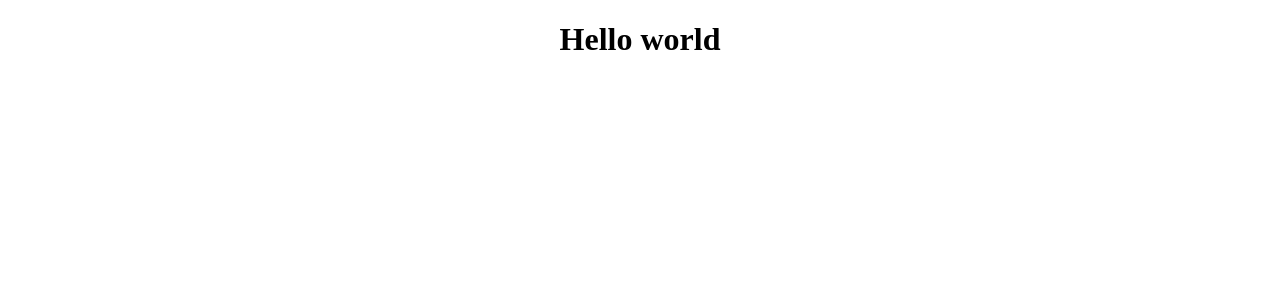
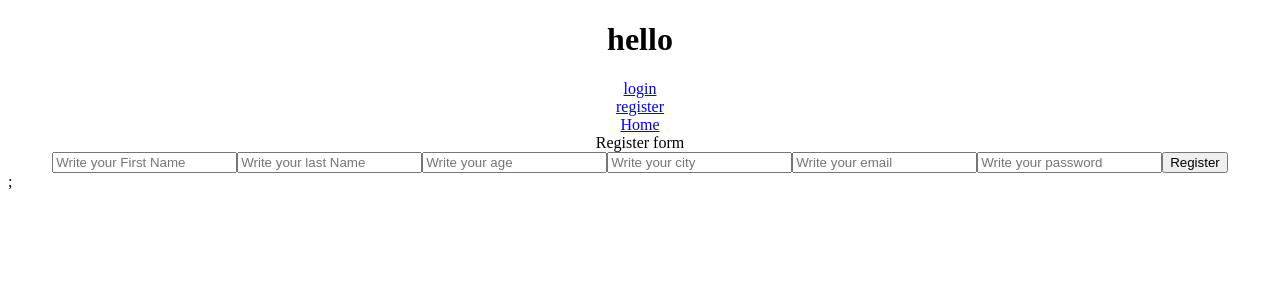
Before and after one commit to C6-WalaaRababa/MERAKI_Academy_Project_4, a React (Create React App) app in the folder frontend/: page /register in a window 1280 px wide. Shown: the top 300 px of the page. Built offline with nearby package versions, Linux system fonts and the light colour scheme.

Commit message:
ticket for register and login as user done

```diff
--- a/frontend/package.json
+++ b/frontend/package.json
@@ -6,8 +6,10 @@
     "@testing-library/jest-dom": "^5.16.5",
     "@testing-library/react": "^13.4.0",
     "@testing-library/user-event": "^13.5.0",
+    "axios": "^0.27.2",
     "react": "^18.2.0",
     "react-dom": "^18.2.0",
+    "react-router-dom": "^6.4.1",
     "react-scripts": "5.0.1",
     "web-vitals": "^2.1.4"
   },
--- a/frontend/src/App.js
+++ b/frontend/src/App.js
@@ -1,10 +1,37 @@
 import "./App.css";
+import { Routes, Route } from "react-router-dom";
+import Home from "./components/Home";
+import Login from "./components/Login";
+import { createContext, useState } from "react";
+import Navigation from "./components/navbar";
+import Register from "./components/Register";
+import Dashboard from "./components/Dashboard";
+export const MyContext = createContext();
 
 function App() {
+  const [isloggedin, setisloggedin] = useState(false);
+  const [token, settoken] = useState("");
+  const state={isloggedin,setisloggedin,token,settoken}
   return (
-    <div className="App">
-      <h1>Hello world</h1>
-    </div>
+    <>
+      <MyContext.Provider value={state}>
+
+        <div className="App">
+          <h1> hello</h1>
+          <Navigation />
+          <Routes>
+            <Route path="/" element={<Home />} />
+            <Route path="/login" element={<Login />} />
+            <Route path="/register" element={<Register />} />
+            <Route path="/dashboard" element={Dashboard}/>
+          </Routes>
+
+        </div>
+
+
+      </MyContext.Provider>
+      ;
+    </>
   );
 }
 
--- /dev/null
+++ b/frontend/src/components/Dashboard/index.js
@@ -0,0 +1,10 @@
+const Dashboard=()=>
+{
+
+
+
+    return (
+        <div> MY dashboard</div>
+    )
+}
+export default Dashboard
--- /dev/null
+++ b/frontend/src/components/Home/index.js
@@ -0,0 +1,9 @@
+const Home=()=>
+{
+
+
+
+
+
+}
+export default Home
--- a/frontend/src/components/Login/index.js
+++ b/frontend/src/components/Login/index.js
@@ -1,6 +1,65 @@
-import React from "react";
+import React, { useState,useContext, useEffect } from "react";
+import { useNavigate } from "react-router-dom";
 
+import { MyContext } from "../../App";
+import axios from "axios";
 const Login = () => {
-  return <div>Login</div>;
+  const [email,setemail]=useState("")
+ const [password,setpassword]=useState("")
+ const [BackeMessage, SetBackMessage] = useState("");
+ const [status,setstatus]=useState(false)
+ const {isloggedin ,setisloggedin, settoken } = useContext(MyContext)
+ const navigate=useNavigate();
+const login=()=>
+{
+const userInfo={email,password}
+axios.post(`http://localhost:5000/users/login`,userInfo)
+.then((result)=>
+{
+
+SetBackMessage(result.data.message)
+localStorage.setItem("token", result.data.token)
+settoken(result.data.token);
+setisloggedin(true)
+})
+.catch((error)=>
+{
+  SetBackMessage(error.response.data.message)
+  setstatus(false)
+})
+}
+useEffect(()=>
+{
+if(isloggedin)
+navigate("/dashboard")
+
+
+})
+
+  return (
+<>
+<div> login form  as user </div>
+<div>
+<input
+          type="email"
+          placeholder="Write your email"
+          onChange={(e) => {
+            setemail(e.target.value);
+          }}
+        ></input>
+        <input
+          type="password"
+          placeholder="Write your password"
+          onChange={(e) => {
+            setpassword(e.target.value);
+          }}
+        ></input>
+        <button onClick={login}> log in </button>
+        {status?<div>{BackeMessage}</div>:
+       <div>{BackeMessage}</div>}
+
+</div>
+</>
+  )
 };
 export default Login;
--- a/frontend/src/components/Register/index.js
+++ b/frontend/src/components/Register/index.js
@@ -1,6 +1,86 @@
 import React from "react";
+import { useState ,useEffect} from "react";
+import axios from "axios"
+const Register = () => {
+  const role="63317d166ef353aaf6c6ac59"
+  const [firstName, setfirstname] = useState("");
+  const [lastName, setlastname] = useState("");
+  const [age, setage] = useState("");
+  const [city, setcity] = useState("");
+  const [email, setemail] = useState("");
+  const [password, setpassword] = useState("");
+  const [BackeMessage, SetBackMessage] = useState("");
+  const [status,setstatus]=useState(false)
+  const register=()=>
+  {
+const userinfo={firstName,lastName,age,city,email,password,role}
+ axios.post(`http://localhost:5000/users`,userinfo)
+.then((result)=>
+{
+  SetBackMessage(result.data.message)
+  setstatus(true)
+})
+.catch((error)=>
+{
+SetBackMessage(error.response.data.message)
+setstatus(false)
+})
+  }
 
-const Register = () => {
-  return <div>Register</div>;
+
+
+
+  return (
+    <>
+      <div>Register form</div>
+      <div>
+          <input
+            type="text"
+            placeholder="Write your First Name"
+            onChange={(e) => {
+              setfirstname(e.target.value);
+            }}
+          ></input>
+          <input
+            type="text"
+            placeholder="Write your last Name"
+            onChange={(e) => {
+              setlastname(e.target.value);
+            }}
+          ></input>
+          <input
+            type="text"
+            placeholder="Write your age"
+            onChange={(e) => {
+              setage(e.target.value);
+            }}
+          ></input>
+          <input
+            type="text"
+            placeholder="Write your city"
+            onChange={(e) => {
+              setcity(e.target.value);
+            }}
+          ></input>
+          <input
+            type="email"
+            placeholder="Write your email"
+            onChange={(e) => {
+              setemail(e.target.value);
+            }}
+          ></input>
+          <input
+            type="password"
+            placeholder="Write your password"
+            onChange={(e) => {
+              setpassword(e.target.value);
+            }}
+          ></input>
+       <button onClick={register}> Register</button>
+       {status?<div>{BackeMessage}</div>:
+       <div>{BackeMessage}</div>}
+      </div>
+    </>
+  );
 };
 export default Register;
--- /dev/null
+++ b/frontend/src/components/navbar/index.js
@@ -0,0 +1,26 @@
+import { useNavigate, Link } from "react-router-dom";
+import { useContext } from "react";
+import { MyContext } from "../../App";
+
+const Navigation = () => {
+    const { isloggedin, token } = useContext(MyContext)
+    return (
+        <>
+            <div>
+
+                {!isloggedin && !token ? <div>
+                    <div> <Link to="/login"> login </Link> </div>
+                    <div> <Link to="/register"> register </Link> </div>
+                    <div> <Link to="/"> Home </Link> </div></div> :   <div>
+                    <div> <Link to="/"> dashboard </Link> </div>
+                    <div> <Link to="/">section </Link> </div>
+                    <div>  <Link to="/"> order Service </Link> </div>
+                        </div>}
+            </div>
+
+        </>
+    )
+
+
+}
+export default Navigation
--- a/frontend/src/index.js
+++ b/frontend/src/index.js
@@ -1,6 +1,10 @@
 import React from "react";
 import ReactDOM from "react-dom/client";
 import App from "./App";
-
+import { BrowserRouter } from "react-router-dom";
 const root = ReactDOM.createRoot(document.getElementById("root"));
-root.render(<App />);
+root.render(
+    <BrowserRouter>
+    <App />
+    </BrowserRouter>
+);
```
Also changed, not shown: 1 other file (tests, documents, lock files or other folders).
